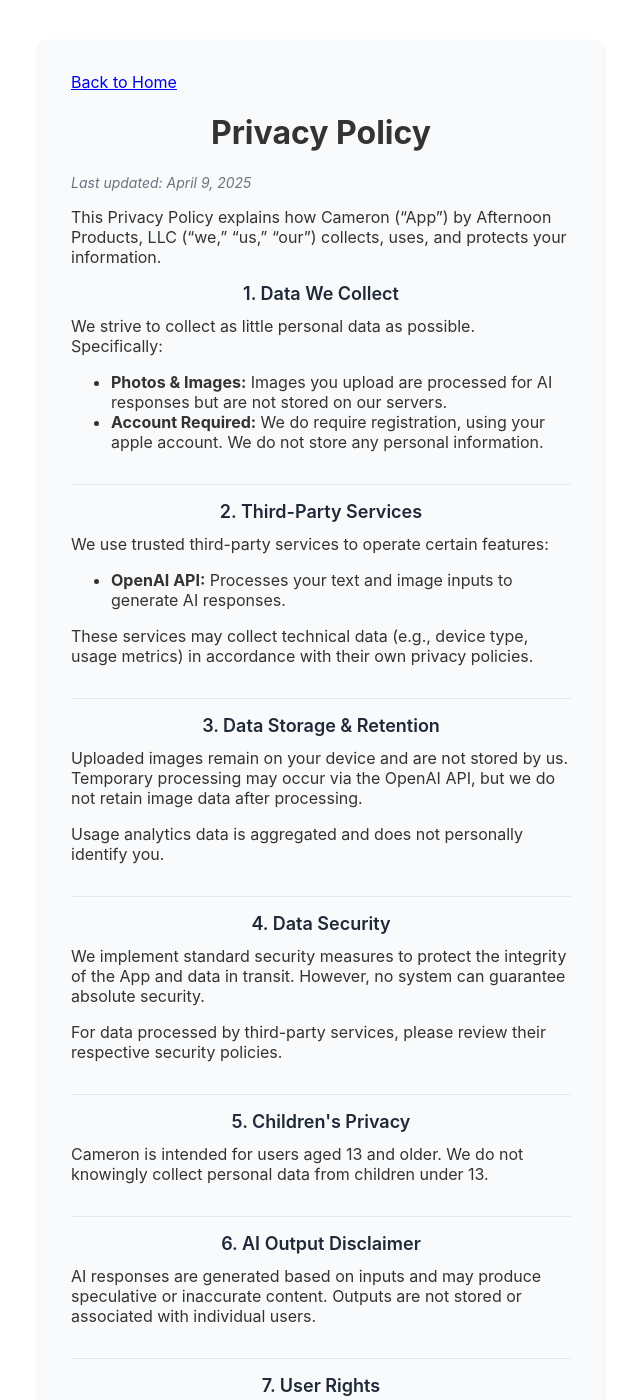
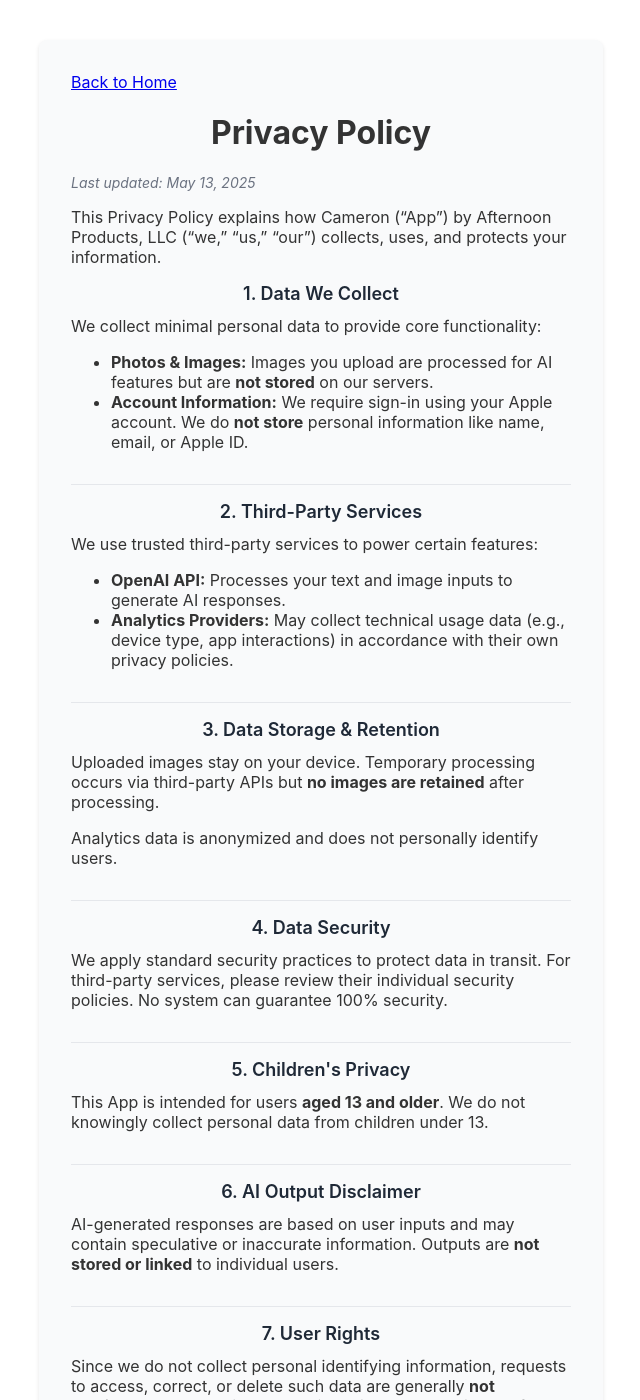
Before and after one commit to cchalfan1/cameron-pub, a Jekyll site: the page built from privacy.html, in a window 1280 px wide and 1400 px high. Shown: the whole window, without its empty margins (319-959 px from the left). Built offline with Jekyll 4.4.1, drawn with Linux system fonts in a browser that asks for light colours; some of the changed text lies outside the part shown.

Commit message:
update pp

```diff
--- a/privacy.html
+++ b/privacy.html
@@ -16,7 +16,7 @@
   </p>
   <h1 class="tos-title text-3xl font-bold mb-4">Privacy Policy</h1>
   <p class="tos-updated text-sm text-gray-600 mb-6">
-    Last updated: April 9, 2025
+    Last updated: May 13, 2025
   </p>
 
   <p class="tos-text mb-6">
@@ -27,16 +27,17 @@
   <section class="tos-section">
     <h2 class="tos-heading text-xl font-semibold mb-2">1. Data We Collect</h2>
     <p class="tos-text mb-4">
-      We strive to collect as little personal data as possible. Specifically:
+      We collect minimal personal data to provide core functionality:
     </p>
     <ul class="tos-list list-disc pl-6 mb-4">
       <li>
         <strong>Photos & Images:</strong> Images you upload are processed for AI
-        responses but are not stored on our servers.
+        features but are <strong>not stored</strong> on our servers.
       </li>
       <li>
-        <strong>Account Required:</strong> We do require registration, using
-        your apple account. We do not store any personal information.
+        <strong>Account Information:</strong> We require sign-in using your
+        Apple account. We do <strong>not store</strong> personal information
+        like name, email, or Apple ID.
       </li>
     </ul>
   </section>
@@ -46,18 +47,19 @@
       2. Third-Party Services
     </h2>
     <p class="tos-text mb-4">
-      We use trusted third-party services to operate certain features:
+      We use trusted third-party services to power certain features:
     </p>
     <ul class="tos-list list-disc pl-6 mb-4">
       <li>
         <strong>OpenAI API:</strong> Processes your text and image inputs to
         generate AI responses.
       </li>
+      <li>
+        <strong>Analytics Providers:</strong> May collect technical usage data
+        (e.g., device type, app interactions) in accordance with their own
+        privacy policies.
+      </li>
     </ul>
-    <p class="tos-text mb-4">
-      These services may collect technical data (e.g., device type, usage
-      metrics) in accordance with their own privacy policies.
-    </p>
   </section>
 
   <section class="tos-section">
@@ -65,25 +67,21 @@
       3. Data Storage & Retention
     </h2>
     <p class="tos-text mb-4">
-      Uploaded images remain on your device and are not stored by us. Temporary
-      processing may occur via the OpenAI API, but we do not retain image data
-      after processing.
+      Uploaded images stay on your device. Temporary processing occurs via
+      third-party APIs but <strong>no images are retained</strong> after
+      processing.
     </p>
     <p class="tos-text mb-4">
-      Usage analytics data is aggregated and does not personally identify you.
+      Analytics data is anonymized and does not personally identify users.
     </p>
   </section>
 
   <section class="tos-section">
     <h2 class="tos-heading text-xl font-semibold mb-2">4. Data Security</h2>
     <p class="tos-text mb-4">
-      We implement standard security measures to protect the integrity of the
-      App and data in transit. However, no system can guarantee absolute
-      security.
-    </p>
-    <p class="tos-text mb-4">
-      For data processed by third-party services, please review their respective
-      security policies.
+      We apply standard security practices to protect data in transit. For
+      third-party services, please review their individual security policies. No
+      system can guarantee 100% security.
     </p>
   </section>
 
@@ -92,8 +90,8 @@
       5. Children's Privacy
     </h2>
     <p class="tos-text mb-4">
-      Cameron is intended for users aged 13 and older. We do not knowingly
-      collect personal data from children under 13.
+      This App is intended for users <strong>aged 13 and older</strong>. We do
+      not knowingly collect personal data from children under 13.
     </p>
   </section>
 
@@ -102,9 +100,9 @@
       6. AI Output Disclaimer
     </h2>
     <p class="tos-text mb-4">
-      AI responses are generated based on inputs and may produce speculative or
-      inaccurate content. Outputs are not stored or associated with individual
-      users.
+      AI-generated responses are based on user inputs and may contain
+      speculative or inaccurate information. Outputs are
+      <strong>not stored or linked</strong> to individual users.
     </p>
   </section>
 
@@ -112,9 +110,9 @@
     <h2 class="tos-heading text-xl font-semibold mb-2">7. User Rights</h2>
     <p class="tos-text mb-4">
       Since we do not collect personal identifying information, requests to
-      access, correct, or delete personal data are generally not applicable. For
-      questions regarding third-party services, please refer to their privacy
-      policies.
+      access, correct, or delete such data are generally
+      <strong>not applicable</strong>. For questions regarding third-party
+      services, refer to their privacy policies.
     </p>
   </section>
 
@@ -123,16 +121,18 @@
       8. Changes to This Privacy Policy
     </h2>
     <p class="tos-text mb-4">
-      We may update this Privacy Policy as needed. Changes will be posted on
-      this page with a revised "Last Updated" date.
+      We may update this Privacy Policy periodically. Changes will be posted on
+      this page with an updated <strong>"Last Updated"</strong> date.
     </p>
   </section>
 
   <section class="tos-section">
     <h2 class="tos-heading text-xl font-semibold mb-2">9. Contact Us</h2>
     <p class="tos-text mb-4">
-      For questions or concerns about this Privacy Policy, contact us at:
+      For any questions or concerns regarding this Privacy Policy, contact us
+      at:
     </p>
+
     <p class="tos-text mb-4">
       Afternoon Products, LLC<br />
       1 Park Ave, Unit G-1<br />
```
